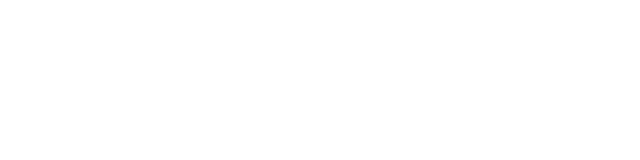
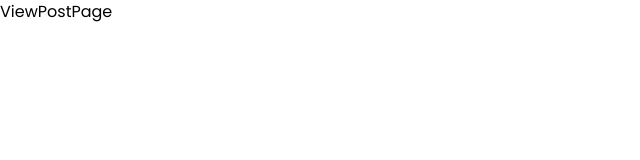
Before and after one commit to tatchunari/orathai-personal-blog, a React (Vite) app in the folder client/: page /post/1 in a window 1280 px wide. Before the commit this address had no page. Shown: the top 160 px of the page, without its empty margins (0-640 px from the left). Built offline with nearby package versions, Linux system fonts and the light colour scheme.

Commit message:
feat: add pages according to requirement

```diff
--- a/client/src/App.jsx
+++ b/client/src/App.jsx
@@ -1,6 +1,7 @@
 import { BrowserRouter as Router, Routes, Route } from "react-router-dom";
 
-import Home from "./pages/Home.jsx";
+import LandingPage from "./pages/LandingPage.jsx";
+import ViewPostPage from "./pages/ViewPostPage.jsx";
 
 function App() {
 
@@ -9,7 +10,8 @@
     <div className="App">
       <Router>
         <Routes>
-          <Route path='/' element={<Home />}/>
+          <Route path='/' element={<LandingPage />}/>
+          <Route path='/post/:postId' element={<ViewPostPage />}/>
         </Routes>
       </Router>
     </div>
--- a/client/src/components/BlogCard.jsx
+++ b/client/src/components/BlogCard.jsx
@@ -1,3 +1,5 @@
+import { useNavigate } from "react-router-dom";
+
 function BlogCard(props) {
   const {image, category, title, description, author, date} = props;
   return (
--- a/client/src/pages/Home.jsx
+++ b/client/src/pages/LandingPage.jsx
@@ -4,7 +4,7 @@
 import ArticleSection from '../components/ArticleSection'
 
 
-const Home = () => {
+const LandingPage = () => {
   return (
     <div className="flex flex-col">
       <Navbar/>
@@ -15,4 +15,4 @@
   )
 }
 
-export default Home;
+export default LandingPage;
--- /dev/null
+++ b/client/src/pages/NotFoundPage.jsx
@@ -0,0 +1,14 @@
+import Navbar from "@/components/Navbar";
+import Footer from "@/components/Footer";
+
+
+const NotFoundPage = () => {
+  return (
+    <div>
+      <Navbar />
+      <Footer />
+    </div>
+  )
+}
+
+export default NotFoundPage
--- /dev/null
+++ b/client/src/pages/ViewPostPage.jsx
@@ -0,0 +1,9 @@
+import React from 'react'
+
+const ViewPostPage = () => {
+  return (
+    <div>ViewPostPage</div>
+  )
+}
+
+export default ViewPostPage;
```
Also changed, not shown: client/src/pages/LoginPage.jsx (added).
